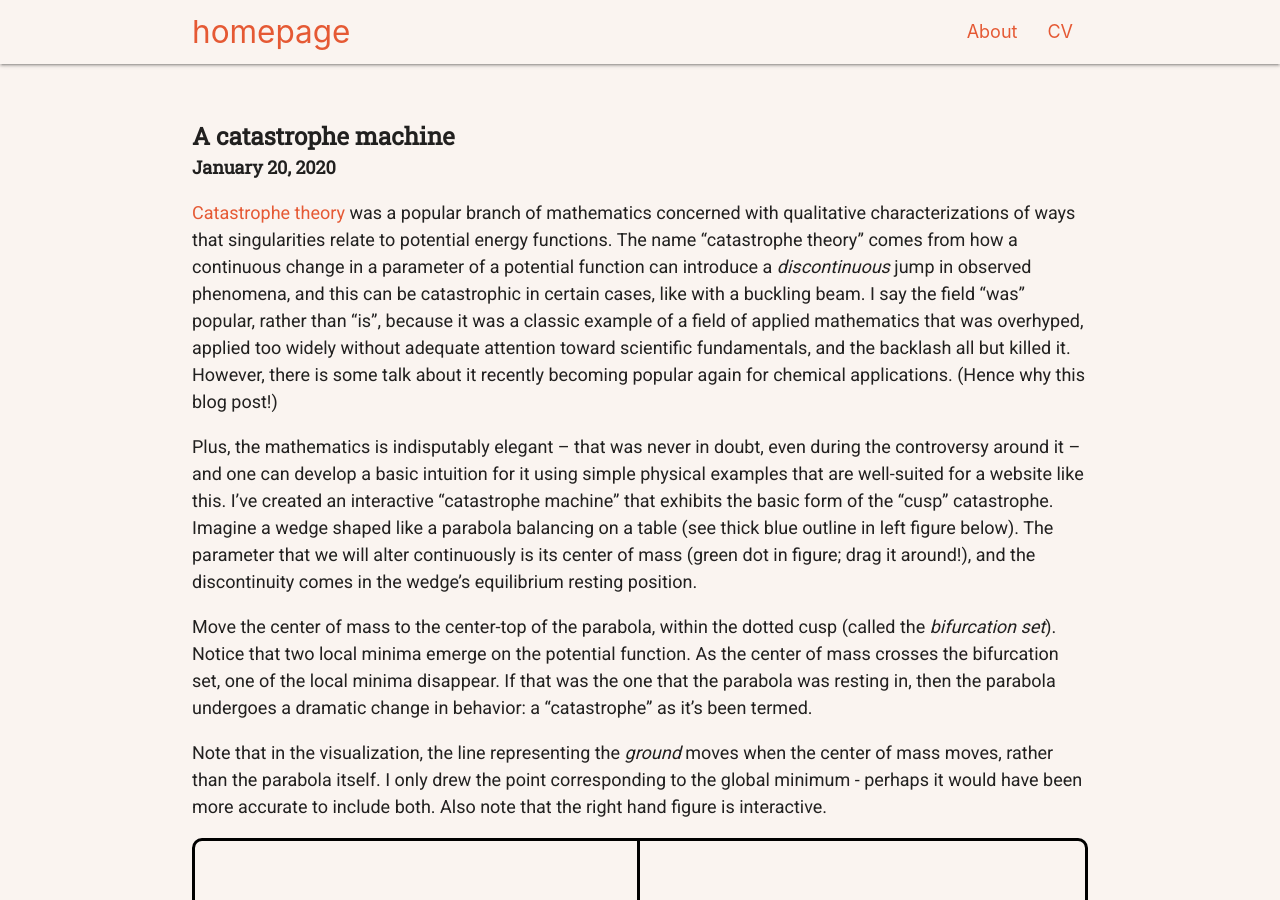
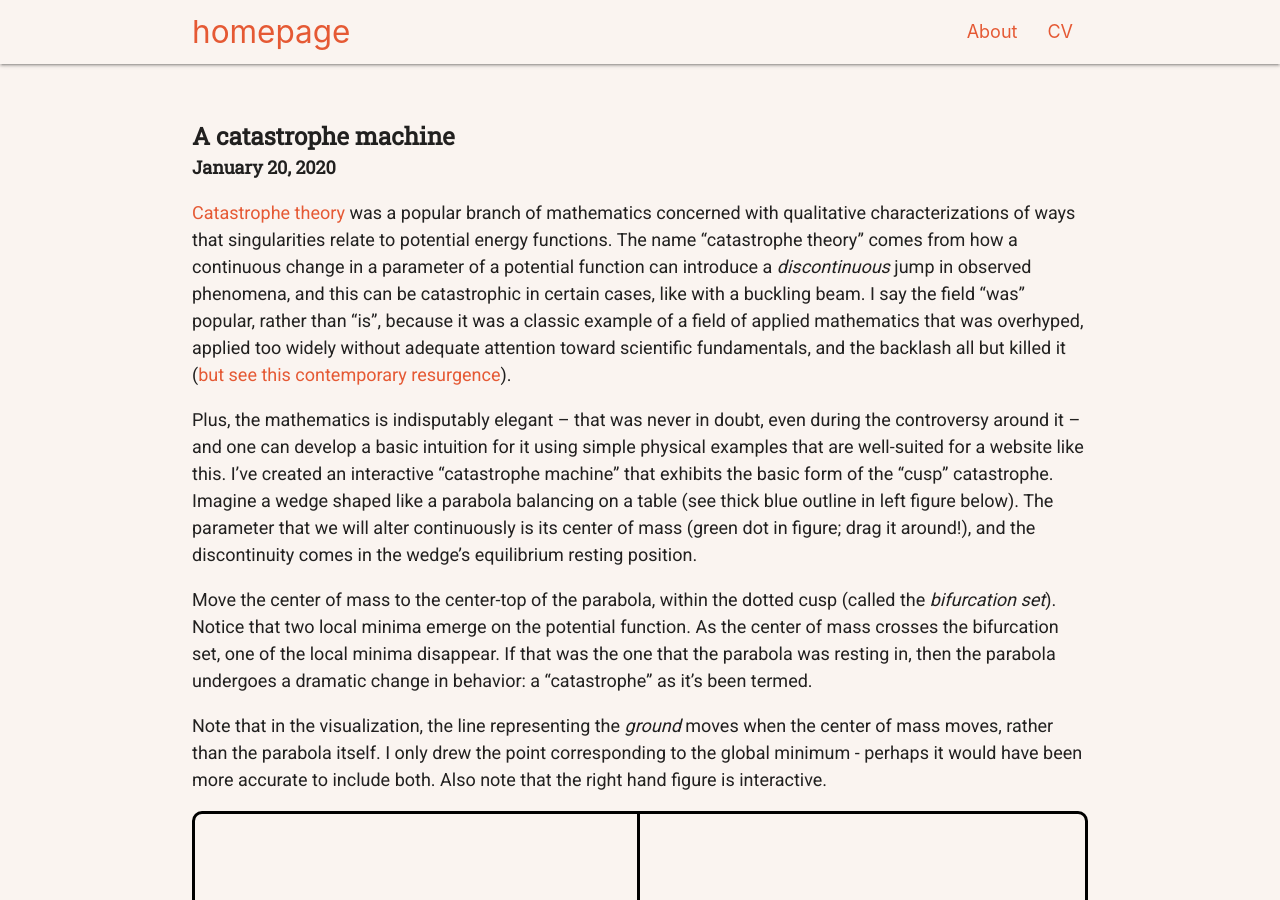
Before and after one commit to samzhang111/samzhang111.github.io, a Jekyll site: the page built from _posts/2020-01-20-catastrophe-machine.md, in a window 1280 px wide and 900 px high. Built offline with Jekyll 4.4.1, drawn with Linux system fonts in a browser that asks for light colours; nearby versions of some CDN libraries; a script that is not in the unit is left out; some of the changed text lies outside the part shown.

Commit message:
catastrophe update

```diff
--- a/_posts/2020-01-20-catastrophe-machine.md
+++ b/_posts/2020-01-20-catastrophe-machine.md
@@ -16,7 +16,7 @@ styles:
 source: https://github.com/samzhang111/catastrophe-machine
 ---
 
-[Catastrophe theory](https://en.wikipedia.org/wiki/Catastrophe_theory) was a popular branch of mathematics concerned with qualitative characterizations of ways that singularities relate to potential energy functions. The name "catastrophe theory" comes from how a continuous change in a parameter of a potential function can introduce a _discontinuous_ jump in observed phenomena, and this can be catastrophic in certain cases, like with a buckling beam. I say the field "was" popular, rather than "is", because it was a classic example of a field of applied mathematics that was overhyped, applied too widely without adequate attention toward scientific fundamentals, and the backlash all but killed it. However, there is some talk about it recently becoming popular again for chemical applications. (Hence why this blog post!)
+[Catastrophe theory](https://en.wikipedia.org/wiki/Catastrophe_theory) was a popular branch of mathematics concerned with qualitative characterizations of ways that singularities relate to potential energy functions. The name "catastrophe theory" comes from how a continuous change in a parameter of a potential function can introduce a _discontinuous_ jump in observed phenomena, and this can be catastrophic in certain cases, like with a buckling beam. I say the field "was" popular, rather than "is", because it was a classic example of a field of applied mathematics that was overhyped, applied too widely without adequate attention toward scientific fundamentals, and the backlash all but killed it ([but see this contemporary resurgence](https://santafeinstitute.github.io/ComplexPsych/ch3.html)).
 
 Plus, the mathematics is indisputably elegant -- that was never in doubt, even during the controversy around it -- and one can develop a basic intuition for it using simple physical examples that are well-suited for a website like this. I've created an interactive "catastrophe machine" that exhibits the basic form of the "cusp" catastrophe. Imagine a wedge shaped like a parabola balancing on a table (see thick blue outline in left figure below). The parameter that we will alter continuously is its center of mass (green dot in figure; drag it around!), and the discontinuity comes in the wedge's equilibrium resting position.
 
@@ -34,4 +34,4 @@ Note that in the visualization, the line representing the _ground_ moves when th
 The right hand figure is the so-called _catastrophe surface_ for this machine. For each possible center of gravity $(x, y)$ in the parabola, we give it z-coordinates for the critical points of the energy function, in other words, the zeros of the derivative of the potential energy function. That turns out to be a cubic polynomial in this case. The roots of a cubic polynomial vary continuously with the coefficients, and there can be one, two, or three roots. The catastrophe occurs when
 the point must "jump" across the fold on the catastrophe surface.
 
-Two accessible introductions to the subject for anyone who has taken multivariable calculus are [Curves and Singularities](https://www.amazon.com/Curves-Singularities-Geometrical-Introduction-Singularity/dp/0521429994) by J.W. Bruce and P.J. Giblin; [Catastrophe Theory and its Applications](https://store.doverpublications.com/048669271x.html) by Tim Poston and Ian Stewart. Bruce and Giblin analyze this particular catastrophe in detail in Chapter 1, which they call the Poston catastrophe machine. [This critique](http://faculty.washington.edu/etsb/402W12/materials/Zahler_Sussman_claims_and_accomplishments_of_applied_catastrophe_nature_77.pdf) of catastrophe theory is among the more famous in mathematics. I think it still makes a great read, for the types of issues one encounters while doing modeling.
+Two accessible introductions to the subject for anyone who has taken multivariable calculus are [Curves and Singularities](https://www.amazon.com/Curves-Singularities-Geometrical-Introduction-Singularity/dp/0521429994) by J.W. Bruce and P.J. Giblin; [Catastrophe Theory and its Applications](https://store.doverpublications.com/048669271x.html) by Tim Poston and Ian Stewart. Bruce and Giblin analyze this particular catastrophe in detail in Chapter 1, which they call the Poston catastrophe machine. [This critique](http://faculty.washington.edu/etsb/402W12/materials/Zahler_Sussman_claims_and_accomplishments_of_applied_catastrophe_nature_77.pdf) of catastrophe theory is among the more famous in mathematics. I think it still makes a great read, for the types of issues one encounters while doing modeling ([but see this response](https://santafeinstitute.github.io/ComplexPsych/ch3.html#sec-Criticism-of-catastrophe-theory)).
```
